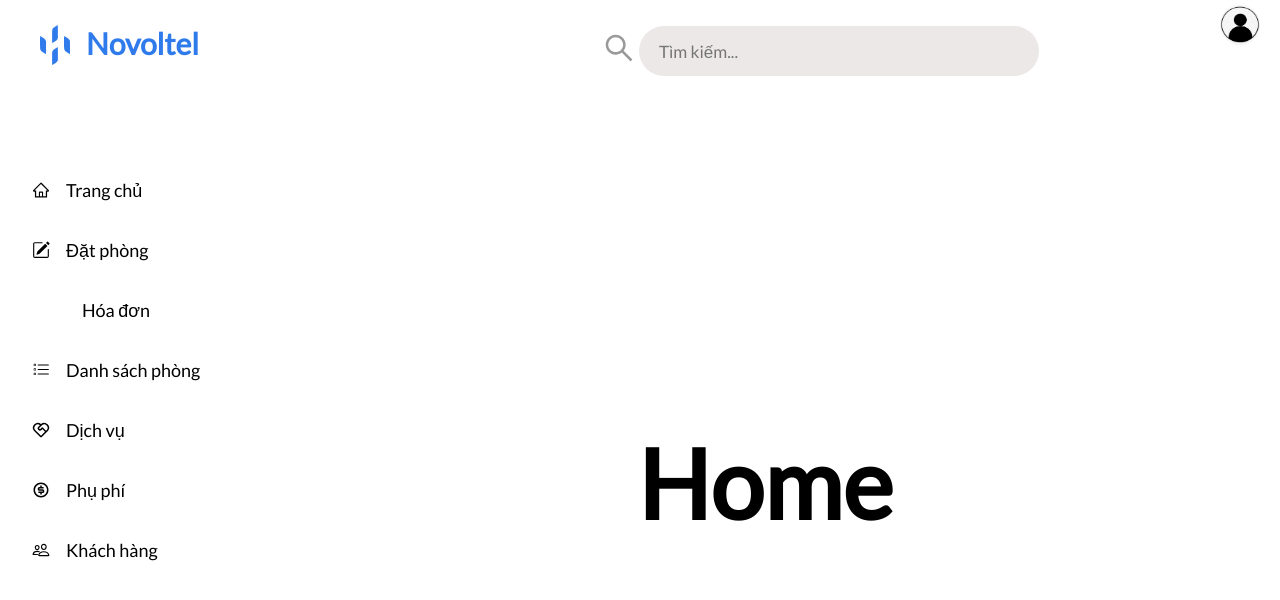
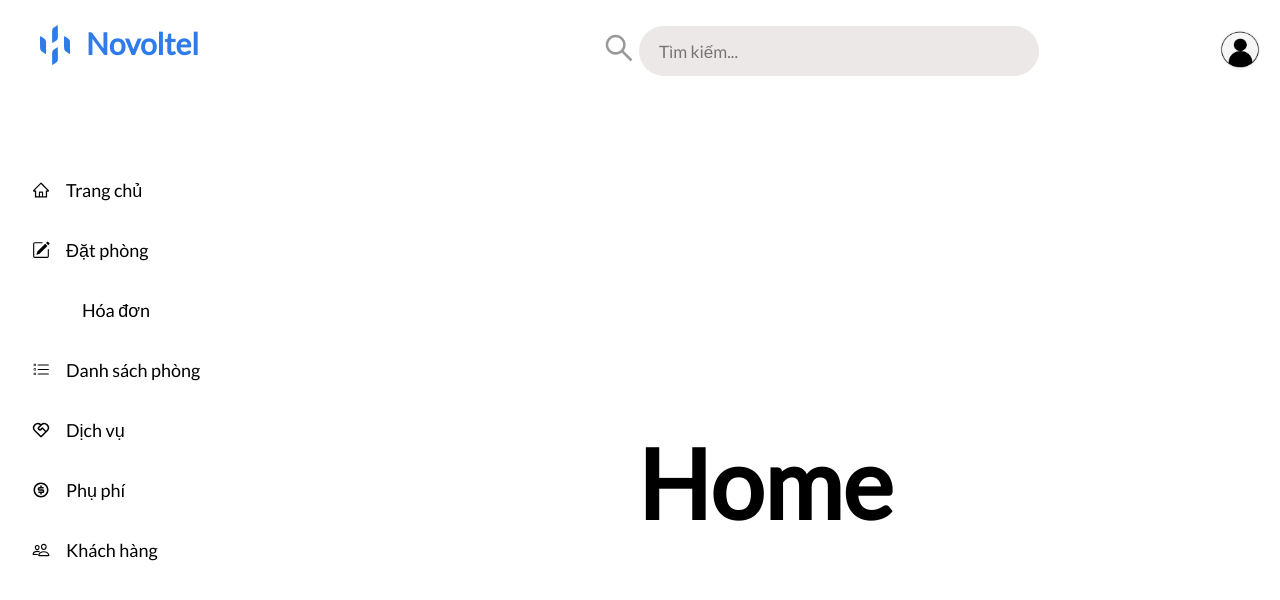
Before and after one commit to thinhnkworks/HotelManagementUI, a React (Create React App) app: page / in a window 1280 px wide. Shown: the top 600 px of the page. Built offline with nearby package versions, Linux system fonts and the light colour scheme; some icons are missing.

Commit message:
Sửa lại vị trí avatar

```diff
--- a/src/components/Header.css
+++ b/src/components/Header.css
@@ -63,6 +63,6 @@ width: 100vw;
     border-radius: 50%;
     display: inline;
     position: absolute;    /* position: absolute; Thiết lập phần tử thành vị trí tuyệt đối */
-    top: 5px; /* Đưa phần tử về phía trên cùng của trang */
+    top: 30px; /* Đưa phần tử về phía trên cùng của trang */
     right: 20px; /* Đưa phần tử về góc phải của trang */
   }
```
